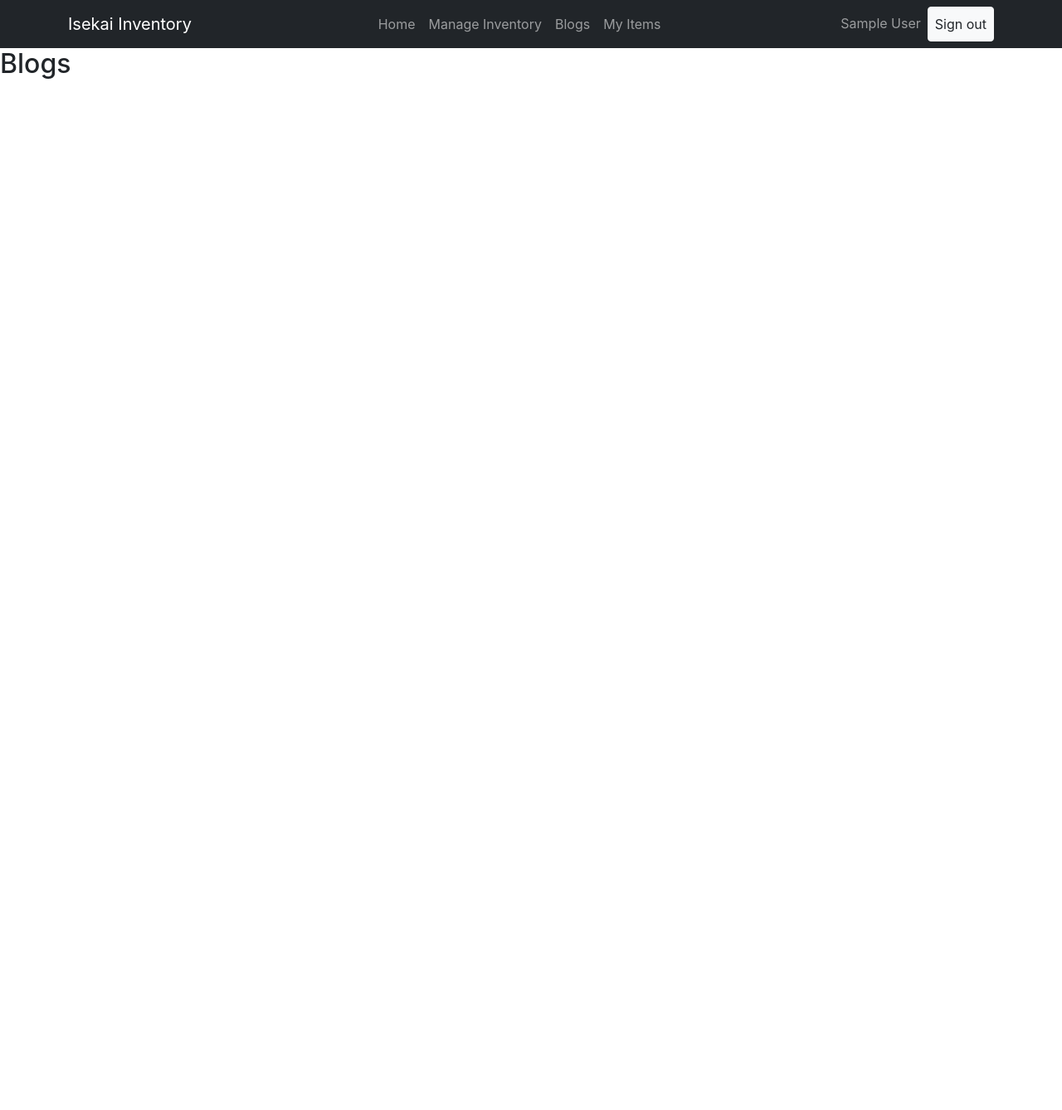
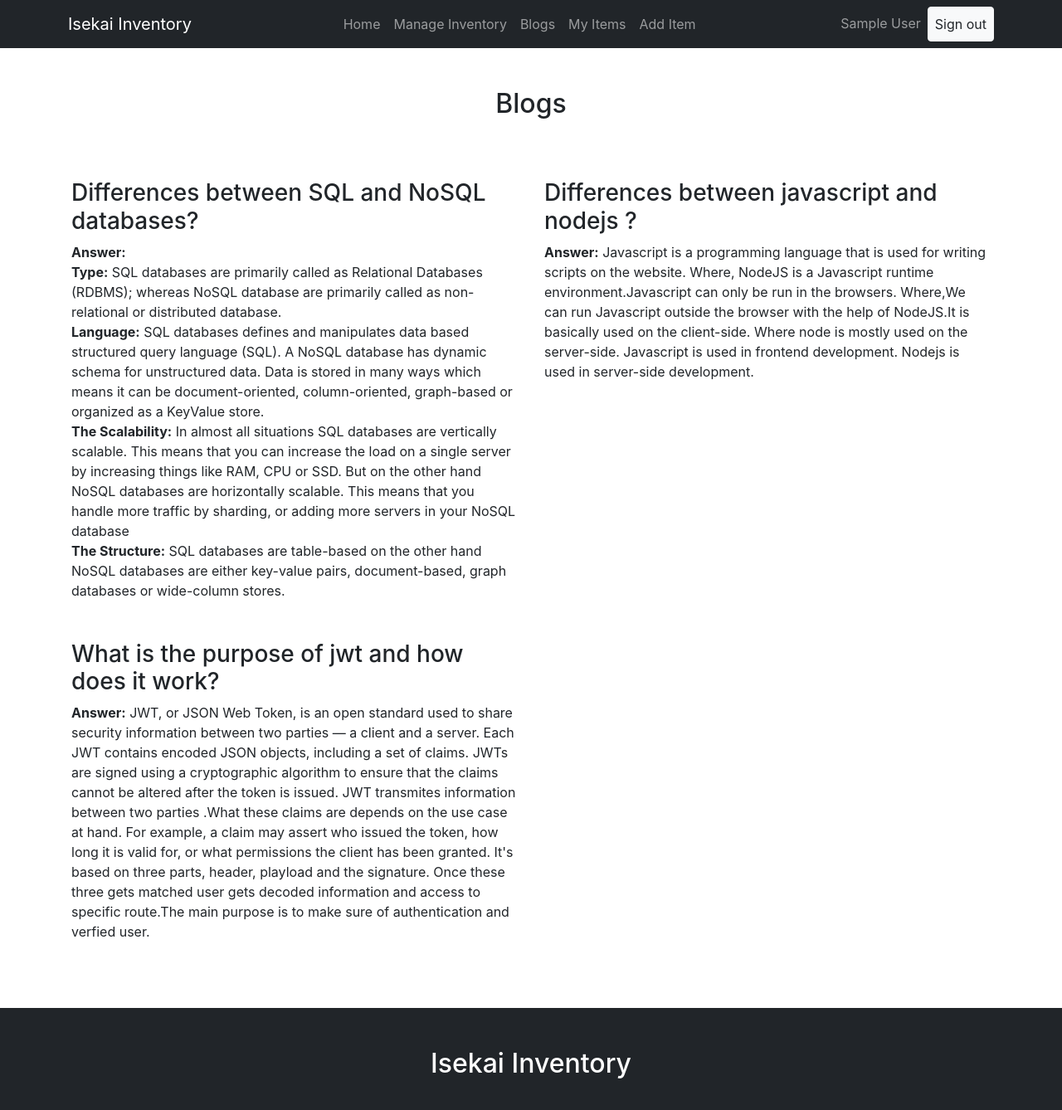
Before and after one commit to hasanabill/isekai-inventory-client, a React (Create React App) app: page /blogs in a window 1280 px wide. Shown: the top 1338 px of the page at 83% size. Before the commit the page ends 800 px from the top, so only its background shows below. Built offline with nearby package versions, Linux system fonts and the light colour scheme; no server answers; sample sign-in values are in the browser's storage.

Commit message:
QnA added

```diff
--- a/src/App.js
+++ b/src/App.js
@@ -12,6 +12,7 @@ import { ToastContainer } from 'react-toastify';
 import 'react-toastify/dist/ReactToastify.css';
 import AddItem from './components/Pages/addItem/AddItem';
 import NotFound from './components/NotFound/NotFound';
+import Footer from './components/Footer/Footer';
 
 function App() {
   return (
@@ -29,6 +30,7 @@ function App() {
         <Route path='/signup' element={<SignUp></SignUp>}></Route>
         <Route path='*' element={<NotFound></NotFound>}></Route>
       </Routes>
+      <Footer></Footer>
       <ToastContainer
         position="top-center"
         autoClose={5000}
--- a/src/Hooks/useItems.js
+++ b/src/Hooks/useItems.js
@@ -3,7 +3,7 @@ import { useEffect, useState } from 'react';
 const useItems = () => {
     const [items, setItems] = useState([])
     useEffect(() => {
-        fetch('http://localhost:5000/inventory')
+        fetch('https://powerful-bastion-77525.herokuapp.com/inventory')
             .then(res => res.json())
             .then(data => setItems(data))
     }, [])
--- a/src/components/Footer/Footer.js
+++ b/src/components/Footer/Footer.js
@@ -0,0 +1,11 @@
+import React from 'react';
+
+const Footer = () => {
+    return (
+        <div className='bg-dark text-white m-0 py-5'>
+            <h2 className='text-center'>Isekai Inventory</h2>
+        </div>
+    );
+};
+
+export default Footer;
--- a/src/components/Header/Header.js
+++ b/src/components/Header/Header.js
@@ -23,7 +23,10 @@ const Header = () => {
                             <Nav.Link as={Link} to="/inventory">Manage Inventory</Nav.Link>
                             <Nav.Link as={Link} to="/blogs">Blogs</Nav.Link>
                             {
-                                user && <Nav.Link as={Link} to="/myitems">My Items</Nav.Link>
+                                user && <>
+                                    <Nav.Link as={Link} to="/myitems">My Items</Nav.Link>
+                                    <Nav.Link as={Link} to="/additem">Add Item</Nav.Link>
+                                </>
                             }
                         </Nav>
                         <Nav>
--- a/src/components/Logins/LogIn/Login.js
+++ b/src/components/Logins/LogIn/Login.js
@@ -47,7 +47,7 @@ const Login = () => {
         const email = emailRef.current.value;
         const password = passwordRef.current.value;
         await signInWithEmailAndPassword(email, password);
-        const { data } = await axios.post('http://localhost:5000/login', { email })
+        const { data } = await axios.post('https://powerful-bastion-77525.herokuapp.com/login', { email })
         localStorage.setItem('accessToken', data.accessToken);
         navigate(from, { replace: true });
     }
--- a/src/components/Pages/Blogs/Blogs.js
+++ b/src/components/Pages/Blogs/Blogs.js
@@ -2,8 +2,36 @@ import React from 'react';
 
 const Blogs = () => {
     return (
-        <div>
-            <h2>Blogs</h2>
+        <div className='container'>
+            <h2 className='text-center pt-5'>Blogs</h2>
+            <div className='row text-justify py-5'>
+                <div className='col-12 col-md-6 p-3'>
+                    <h3>Differences between SQL and NoSQL databases?</h3>
+                    <p>
+                        <b>Answer: </b>
+                        <br />
+                        <b>Type:</b> SQL databases are primarily called as Relational Databases (RDBMS); whereas NoSQL database are primarily called as non-relational or distributed database.
+                        <br />
+                        <b>Language:</b> SQL databases defines and manipulates data based structured query language (SQL). A NoSQL database has dynamic schema for unstructured data. Data is stored in many ways which means it can be document-oriented, column-oriented, graph-based or organized as a KeyValue store.
+                        <br />
+                        <b>The Scalability:</b> In almost all situations SQL databases are vertically scalable. This means that you can increase the load on a single server by increasing things like RAM, CPU or SSD. But on the other hand NoSQL databases are horizontally scalable. This means that you handle more traffic by sharding, or adding more servers in your NoSQL database
+                        <br />
+                        <b>The Structure:</b> SQL databases are table-based on the other hand NoSQL databases are either key-value pairs, document-based, graph databases or wide-column stores.
+                    </p>
+                </div>
+                <div className='col-12 col-md-6 p-3'>
+                    <h3>Differences between javascript and nodejs ?</h3>
+                    <p>
+                        <b>Answer:</b> Javascript is a programming language that is used for writing scripts on the website. Where, NodeJS is a Javascript runtime environment.Javascript can only be run in the browsers. Where,We can run Javascript outside the browser with the help of NodeJS.It is basically used on the client-side. Where node is mostly used on the server-side. Javascript is used in frontend development. Nodejs is used in server-side development.
+                    </p>
+                </div>
+                <div className='col-12 col-md-6 p-3'>
+                    <h3>What is the purpose of jwt and how does it work?</h3>
+                    <p>
+                        <b>Answer:</b> JWT, or JSON Web Token, is an open standard used to share security information between two parties — a client and a server. Each JWT contains encoded JSON objects, including a set of claims. JWTs are signed using a cryptographic algorithm to ensure that the claims cannot be altered after the token is issued. JWT transmites information between two parties .What these claims are depends on the use case at hand. For example, a claim may assert who issued the token, how long it is valid for, or what permissions the client has been granted. It's based on three parts, header, playload and the signature. Once these three gets matched user gets decoded information and access to specific route.The main purpose is to make sure of authentication and verfied user.
+                    </p>
+                </div>
+            </div>
         </div>
     );
 };
--- a/src/components/Pages/ManageInv/ManageInv.js
+++ b/src/components/Pages/ManageInv/ManageInv.js
@@ -9,7 +9,7 @@ const ManageInv = () => {
     const handleDelete = id => {
         const confirm = window.confirm('Are you sure?')
         if (confirm) {
-            const url = `http://localhost:5000/item/${id}`;
+            const url = `https://powerful-bastion-77525.herokuapp.com/item/${id}`;
             fetch(url, {
                 method: 'DELETE',
             })
--- a/src/components/Pages/MyItems/MyItems.js
+++ b/src/components/Pages/MyItems/MyItems.js
@@ -12,7 +12,7 @@ const MyItems = () => {
     useEffect(() => {
         const getMyItems = async () => {
             const email = user?.email;
-            const url = `http://localhost:5000/myitems?email=${email}`
+            const url = `https://powerful-bastion-77525.herokuapp.com/myitems?email=${email}`
             const { data } = await axios.get(url, {
                 headers: {
                     authorization: `Bearer ${localStorage.getItem('accessToken')}`
@@ -29,7 +29,7 @@ const MyItems = () => {
     const handleDelete = id => {
         const proceed = window.confirm('Are you sure?')
         if (proceed) {
-            const url = `http://localhost:5000/item/${id}`;
+            const url = `https://powerful-bastion-77525.herokuapp.com/item/${id}`;
             fetch(url, {
                 method: 'DELETE',
             })
--- a/src/components/Pages/addItem/AddItem.js
+++ b/src/components/Pages/addItem/AddItem.js
@@ -10,7 +10,7 @@ const AddItem = () => {
     const [user] = useAuthState(auth)
 
     const onSubmit = (data) => {
-        const url = 'http://localhost:5000/inventory';
+        const url = 'https://powerful-bastion-77525.herokuapp.com/inventory';
         fetch(url, {
             method: "POST",
             headers: {
```
Also changed, not shown: src/components/Pages/ItemDetails/ItemDetails.js (+24 -15 lines).
